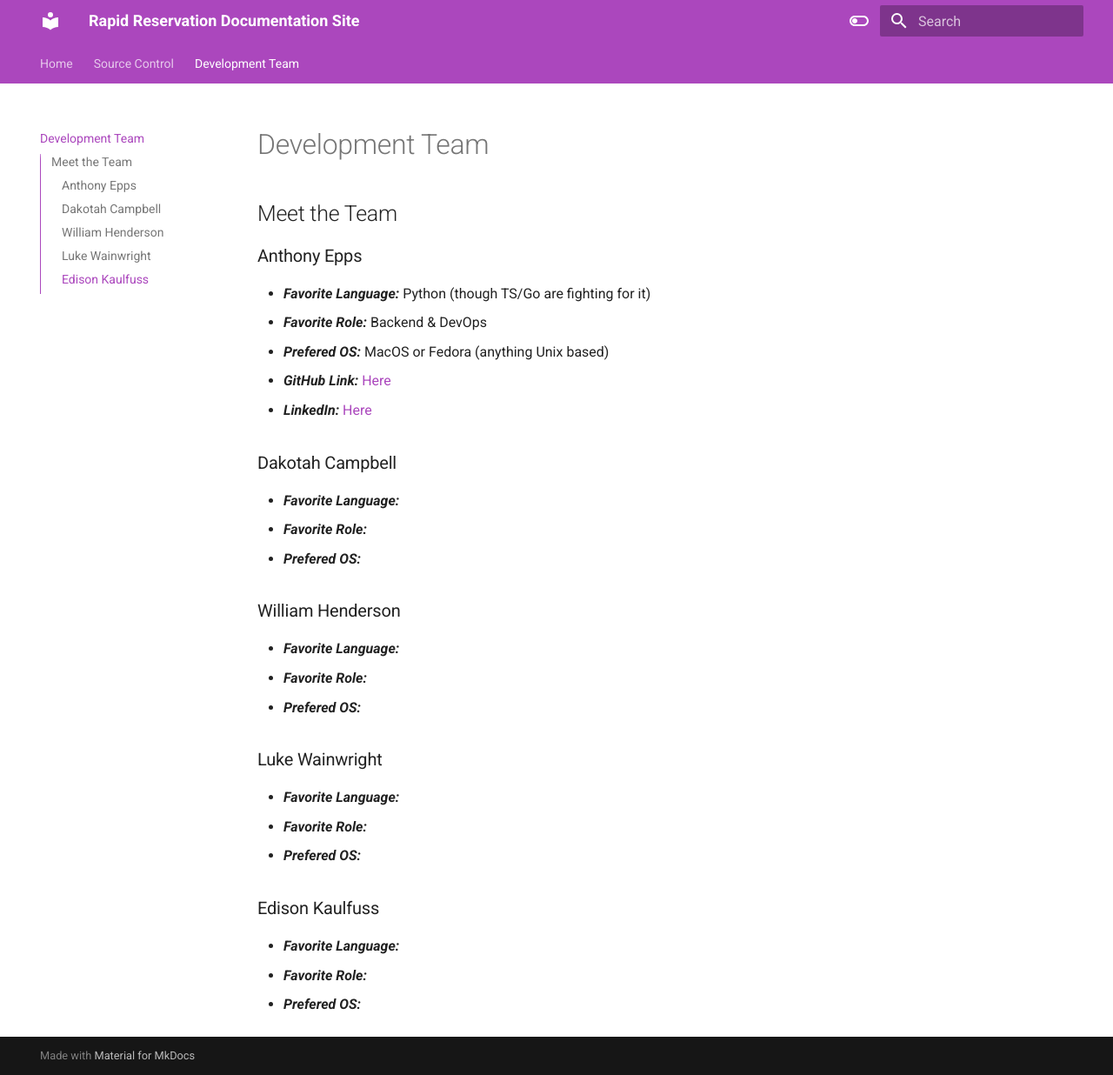
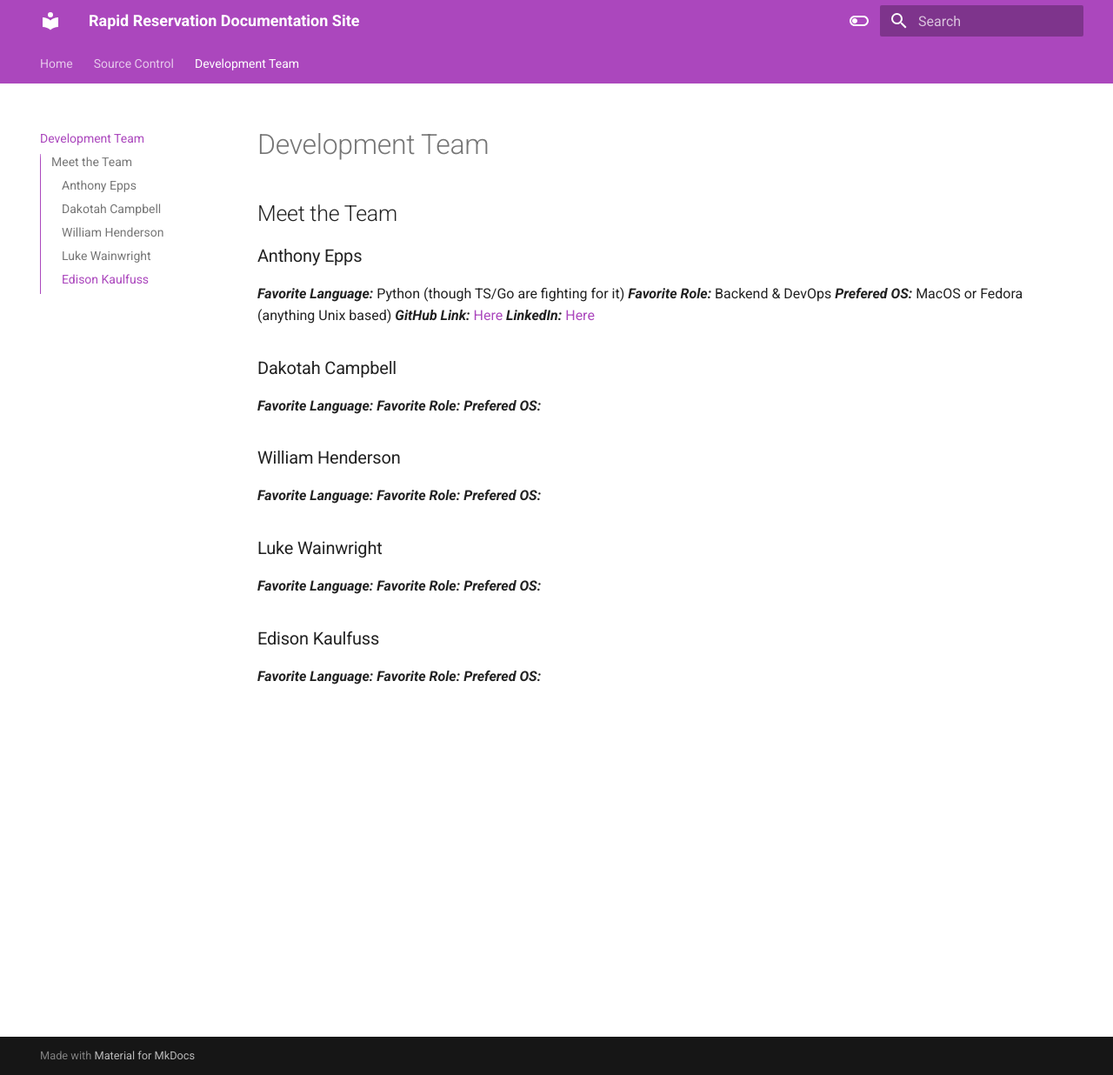
Before and after one commit to Rapid-Reservation/rapid-reservation-docs, an MkDocs documentation site: the page built from docs/team.md, in a window 1280 px wide and 1236 px high. Shown: the whole window at 87% size. Built offline with MkDocs 1.6.1 and Material for MkDocs 9.7.7, drawn with Linux system fonts in a browser that asks for light colours.

```diff
--- a/docs/team.md
+++ b/docs/team.md
@@ -4,32 +4,32 @@
 
 ### Anthony Epps
 
-- **_Favorite Language:_** Python (though TS/Go are fighting for it)
-- **_Favorite Role:_** Backend & DevOps
-- **_Prefered OS:_** MacOS or Fedora (anything Unix based)
-- **_GitHub Link:_** [Here](https://github.com/HaffCaff)
-- **_LinkedIn:_** [Here](https://www.linkedin.com/in/adepps/)
+**_Favorite Language:_** Python (though TS/Go are fighting for it)
+**_Favorite Role:_** Backend & DevOps
+**_Prefered OS:_** MacOS or Fedora (anything Unix based)
+**_GitHub Link:_** [Here](https://github.com/HaffCaff)
+**_LinkedIn:_** [Here](https://www.linkedin.com/in/adepps/)
 
 ### Dakotah Campbell
 
-- **_Favorite Language:_**
-- **_Favorite Role:_**
-- **_Prefered OS:_**
+**_Favorite Language:_**
+**_Favorite Role:_**
+**_Prefered OS:_**
 
 ### William Henderson
 
-- **_Favorite Language:_**
-- **_Favorite Role:_**
-- **_Prefered OS:_**
+**_Favorite Language:_**
+**_Favorite Role:_**
+**_Prefered OS:_**
 
 ### Luke Wainwright
 
-- **_Favorite Language:_**
-- **_Favorite Role:_**
-- **_Prefered OS:_**
+**_Favorite Language:_**
+**_Favorite Role:_**
+**_Prefered OS:_**
 
 ### Edison Kaulfuss
 
-- **_Favorite Language:_**
-- **_Favorite Role:_**
-- **_Prefered OS:_**
+**_Favorite Language:_**
+**_Favorite Role:_**
+**_Prefered OS:_**
```
